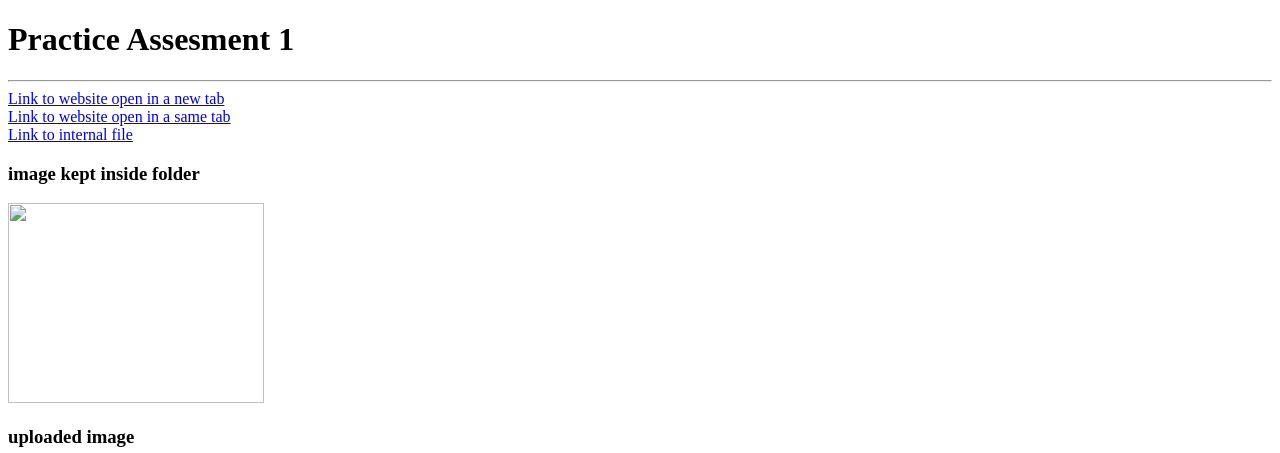
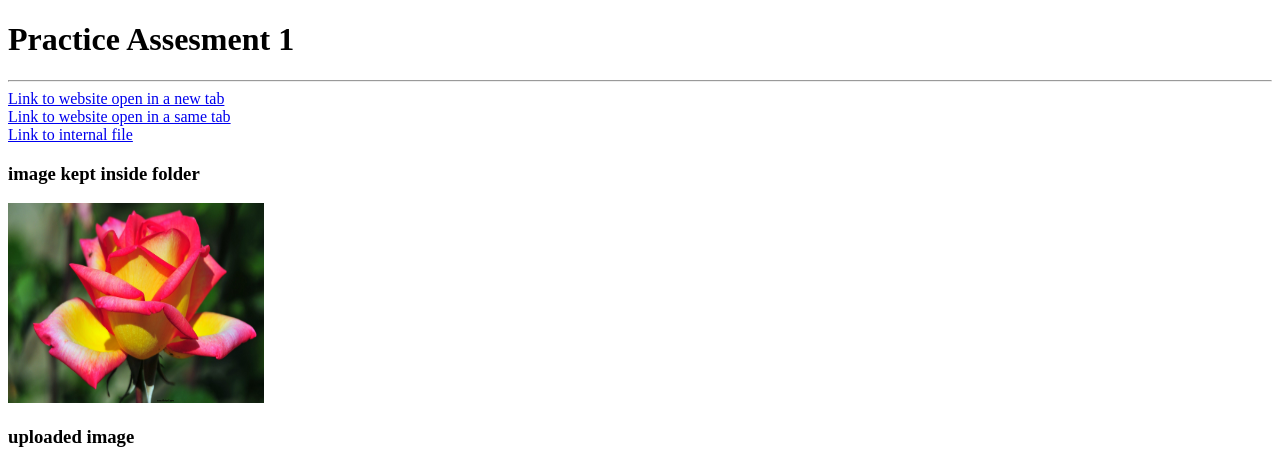
Before and after one commit to anushaautomation/Handson-1, a plain HTML site: page index.html in a window 1280 px wide. Shown: the top 453 px of the page. Drawn offline with Linux system fonts and the light colour scheme.

Commit message:
First Assignment

```diff
--- a/index.html
+++ b/index.html
@@ -13,7 +13,7 @@
         <a href="https://www.prepbytes.com" >Link to website open in a same tab</a><br/>
         <a href="lists.html">Link to internal file</a><br/>
         <h3>image kept inside folder</h3>
-        <img src="./img/flower.jpeg"  width="256" height="200">
+        <img src="./flower.jpeg"  width="256" height="200">
         <h3>uploaded image</h3>
         <img src="https://th.bing.com/th/id/OIP.pUJPW8MCW6ZoF2qVEf08nAHaHa?w=216&h=216&c=7&r=0&o=5&dpr=1.5&pid=1.7" width="256" height="200"/>
         <hr>
```
